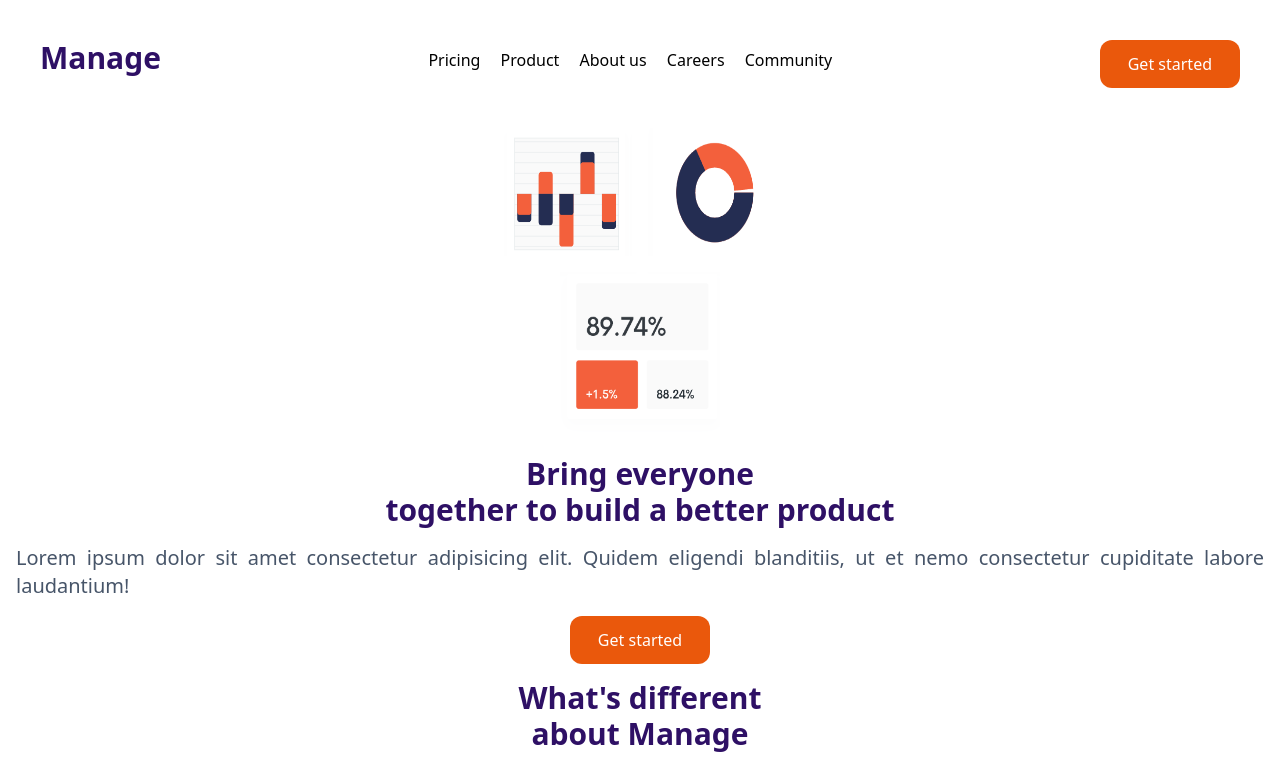
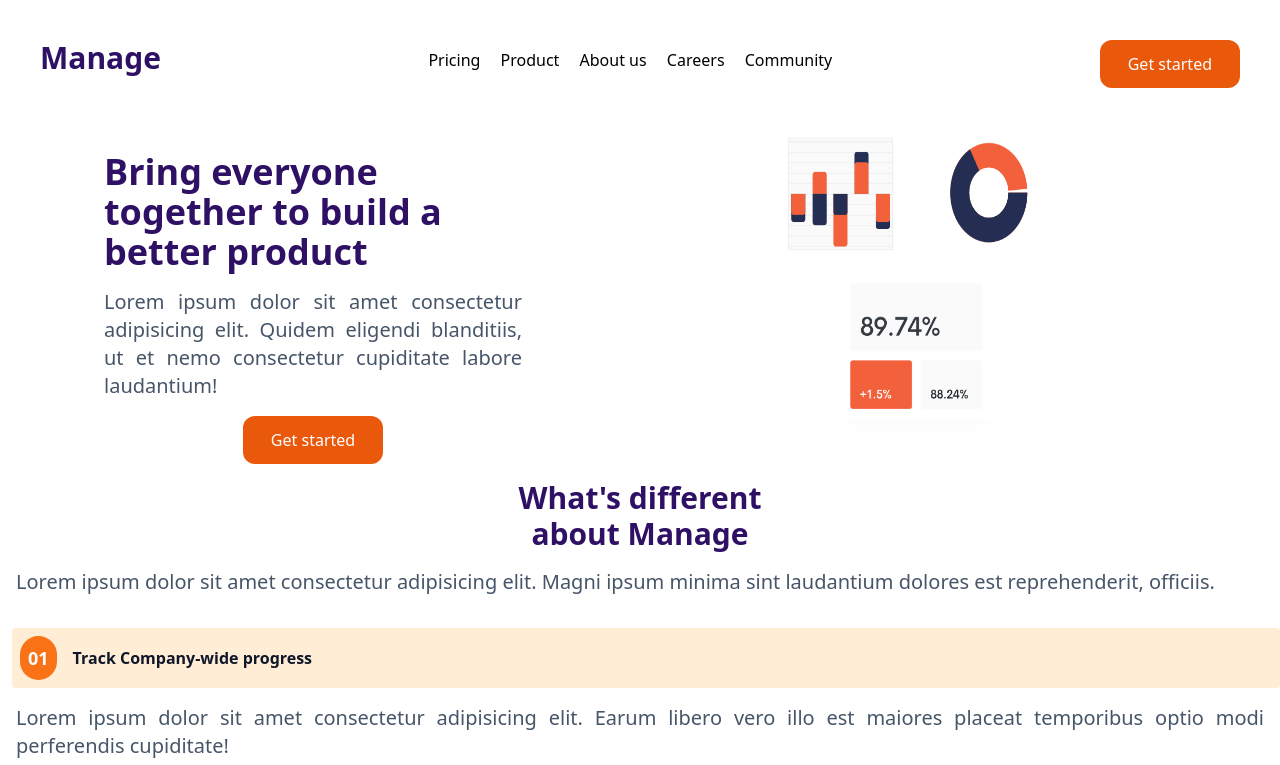
Before and after one commit to anikaivnath/Class-Task-7-2-, a plain HTML site: page index.html in a window 1280 px wide. Shown: the top 765 px of the page. Drawn offline with nearby package versions, Linux system fonts and the light colour scheme.

Commit message:
Completed this part

```diff
--- a/index.html
+++ b/index.html
@@ -32,18 +32,20 @@
     </div>
 </div>
 
-    <div class="">
-        <div class="flex justify-center space-x-4 flex-wrap">
+    <div class="sm:flex sm:flex-row-reverse sm:w-[1050px] sm:space-x-20 ">
+        <div class="sm:ml-20">
+        <div class="flex justify-center space-x-4 flex-wrap sm:ml-40">
             <img src="./Screenshot 2024-09-23 204811.png" alt="" class="w-32 h-32 max-w-full">
             <img src="./Screenshot 2024-09-23 204900.png" alt="" class="w-32 h-32 max-w-full">
         </div>
-        <div class="flex justify-center mt-4">
+        <div class="flex justify-center mt-4 sm:ml-40">
             <img src="./Screenshot 2024-09-23 205002.png" alt="" class="w-40 h-40 max-w-full">
         </div>
-    </div>
+        </div>
 
-    <div class="mt-6 px-4">
-        <div class="font-bold text-3xl text-violet-950 text-center">
+
+    <div class="mt-6 px-4 sm:w-[450px]" >
+        <div class="font-bold text-3xl text-violet-950 text-center sm:text-start sm:text-4xl ">
             <p>Bring everyone</p>
             <p class="w-full">together to build a better product</p>
         </div>
@@ -54,6 +56,7 @@
             <button class="text-white p-3 rounded-xl px-7 bg-orange-600">Get started</button>
         </div>
     </div>
+</div>
 
     <div class="mt-4 text-center m-4">
         <p class="font-bold text-3xl text-violet-950">What's different <br> <span>about Manage</span></p>
```
